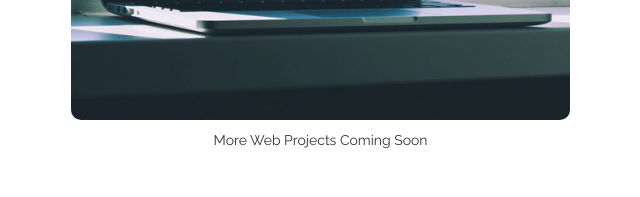
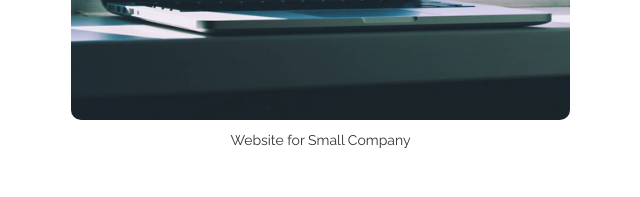
Before and after one commit to leactz/leactz.github.io, a plain HTML site: page index.html in a window 1280 px wide. Shown: the part 1600-1797 px from the top of the page, 612-1252 px from the left. Drawn offline with Linux system fonts and the light colour scheme; a web font is replaced by a local one.

Commit message:
added description for portfolio image for shortycakes

```diff
--- a/index.html
+++ b/index.html
@@ -105,7 +105,7 @@
     </div>
     <div class="col-sm-6 col-xs-12">
       <a href="https://leactz.github.io/shortycakes.io" target="blank" class="portfolio-image-link"><img class="portfolio-image img-responsive" src="images/portfolio-gallery-2.jpg" alt="placeholder image" /></a>
-      <p class="portfolio-image-caption text-center">More Web Projects Coming Soon</p>
+      <p class="portfolio-image-caption text-center">Website for Small Company</p>
     </div>
   </div>
   <div class="portfolio-gallery row">
```
